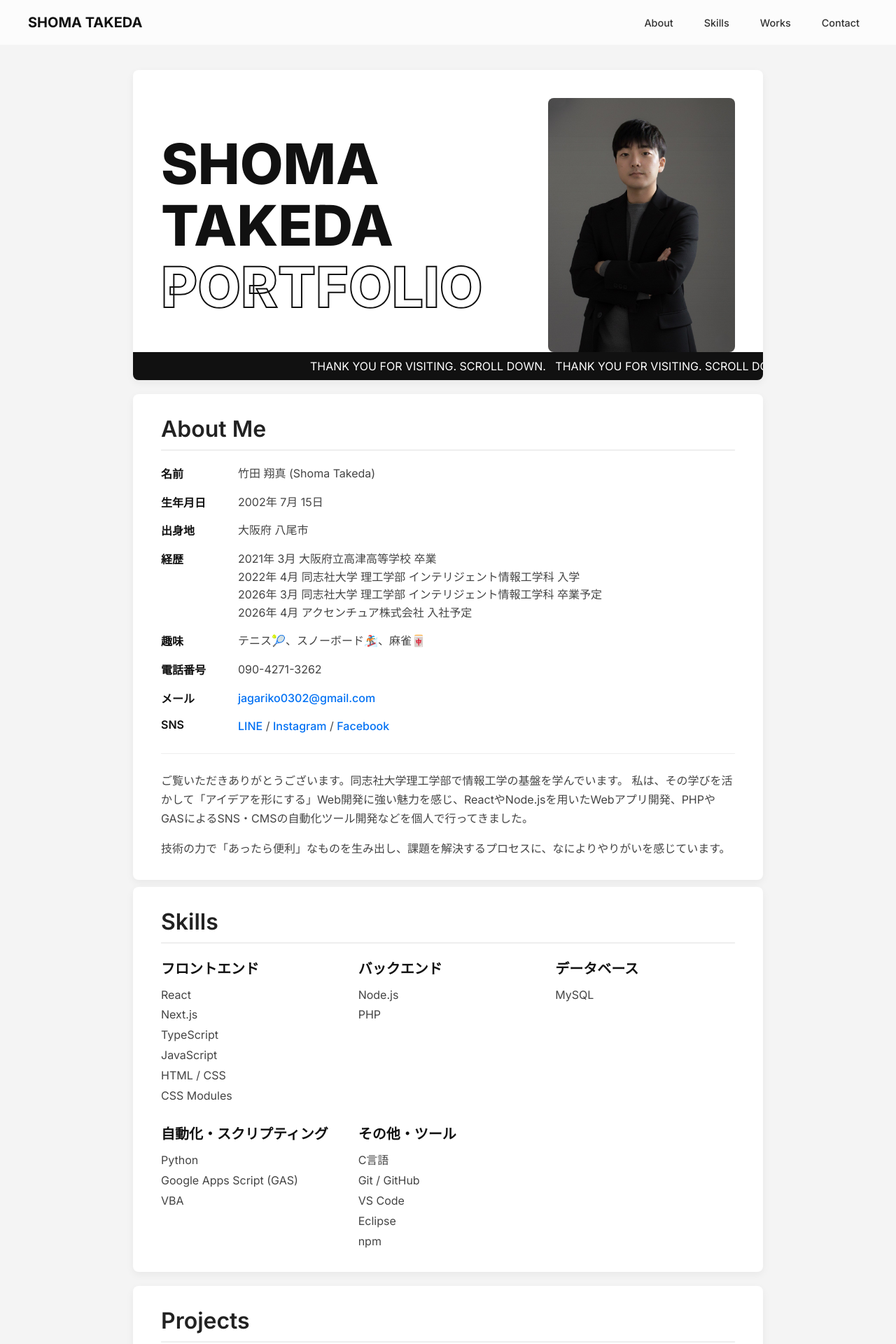
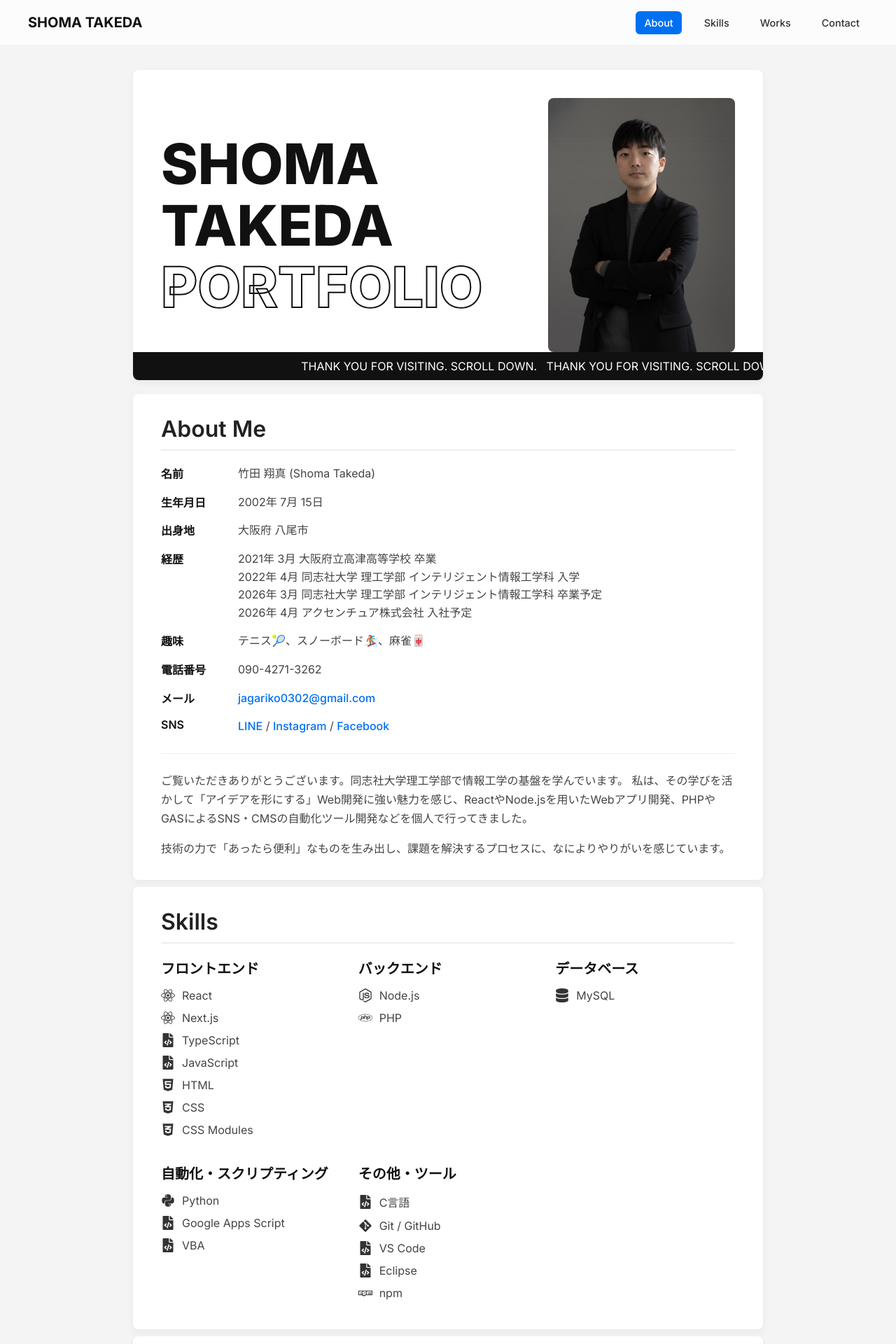
Before and after one commit to shoma715/portfolio-site, a Next.js app: page / in a window 1280 px wide. Shown: the top 1920 px of the page at 70% size. Built offline with nearby package versions, Linux system fonts and the light colour scheme.

Commit message:
UIを向上した

```diff
--- a/app/page.tsx
+++ b/app/page.tsx
@@ -3,15 +3,34 @@ import About from '@/components/About';
 import Skills from '@/components/Skills';
 import Projects from '@/components/Projects';
 import Contact from '@/components/Contact';
+import FadeInWhenVisible from '@/components/FadeInWhenVisible';
 
 export default function Home() {
   return (
     <main>
-      <Hero /> {/* 作成したHeroコンポーネントを配置 */}
-      <About />
-      <Skills />
-      <Projects />
-      <Contact />
+      {/* Heroは最初から見えているのでアニメーション不要 */}
+      <Hero />
+
+      {/* Aboutセクションをアニメーションで囲む */}
+      <FadeInWhenVisible>
+        <About />
+      </FadeInWhenVisible>
+
+      {/* Skillsセクションをアニメーションで囲む */}
+      <FadeInWhenVisible>
+        <Skills />
+      </FadeInWhenVisible>
+
+      {/* Projectsセクションをアニメーションで囲む */}
+      <FadeInWhenVisible>
+        <Projects />
+      </FadeInWhenVisible>
+
+      {/* Contactセクションをアニメーションで囲む */}
+      <FadeInWhenVisible>
+        <Contact />
+      </FadeInWhenVisible>
+
     </main>
   );
 }
--- /dev/null
+++ b/components/FadeInWhenVisible.tsx
@@ -0,0 +1,30 @@
+"use client"; //
+
+import React from 'react';
+import { motion } from 'framer-motion';
+
+//
+// このコンポーネントは、子要素（children）を
+// 画面に表示されたときに「ふわっ」とさせる役割を持ちます
+//
+const FadeInWhenVisible = ({ children }: { children: React.ReactNode }) => {
+  return (
+    <motion.div
+      //
+      initial="hidden" //
+      whileInView="visible" //
+      viewport={{ once: true, amount: 0.2 }} //
+      //
+      transition={{ duration: 0.5 }} //
+      //
+      variants={{
+        hidden: { opacity: 0, y: 30 }, //
+        visible: { opacity: 1, y: 0 }, //
+      }}
+    >
+      {children}
+    </motion.div>
+  );
+};
+
+export default FadeInWhenVisible;
--- a/components/Header.module.css
+++ b/components/Header.module.css
@@ -11,6 +11,7 @@
   backdrop-filter: blur(10px); /* すりガラス効果 */
   z-index: 1000;
   box-sizing: border-box; /* paddingを含めてwidth: 100%にする */
+  transition: background-color 0.3s ease; /* スクロール開始時に背景色が戻るのをスムーズに */
 }
 
 .logo {
@@ -35,9 +36,23 @@
   font-size: 0.9rem;
   padding: 8px 12px;
   border-radius: 6px;
-  transition: background-color 0.2s ease;
+  transition: background-color 0.2s ease, color 0.2s ease;
 }
 
 .navLink:hover {
   background-color: #f0f0f0;
 }
+
+/* --- ここから追加 --- */
+/* アクティブなリンクのスタイル */
+.active {
+  background-color: #0070f3; /* 背景色を青に */
+  color: #ffffff; /* 文字色を白に */
+}
+
+/* ホバー時も色が上書きされるように */
+.active:hover {
+  background-color: #005bb5;
+  color: #ffffff;
+}
+/* --- ここまで追加 --- */
--- a/components/Header.tsx
+++ b/components/Header.tsx
@@ -1,23 +1,79 @@
-import React from 'react';
+"use client";
+
+import React, { useState, useEffect } from 'react';
 import styles from './Header.module.css';
 
+//
+const navLinks = [
+  { id: 'about', name: 'About' },
+  { id: 'skills', name: 'Skills' },
+  { id: 'projects', name: 'Works' },
+  { id: 'contact', name: 'Contact' },
+];
+
 const Header = () => {
+  const [activeId, setActiveId] = useState('');
+
+  useEffect(() => {
+    const observer = new IntersectionObserver(
+      (entries) => {
+        entries.forEach((entry) => {
+          if (entry.isIntersecting) {
+            setActiveId(entry.target.id);
+          }
+        });
+      },
+      //
+      { rootMargin: '-30% 0px -70% 0px' }
+    );
+
+    navLinks.forEach((link) => {
+      const element = document.getElementById(link.id);
+      if (element) {
+        observer.observe(element);
+      }
+    });
+
+    return () => {
+      navLinks.forEach((link) => {
+        const element = document.getElementById(link.id);
+        if (element) {
+          observer.unobserve(element);
+        }
+      });
+    };
+  }, []);
+
   return (
     <header className={styles.header}>
-      {/* 左側のロゴ（お名前） */}
-      <a href="#" className={styles.logo}>
+
+      {/* --- ここを修正しました --- */}
+      <a
+        href="#"
+        className={styles.logo}
+        onClick={() => setActiveId('')} //
+      >
         SHOMA TAKEDA
       </a>
 
-      {/* 右側のナビゲーション */}
       <nav>
         <ul className={styles.navList}>
-          <li><a href="#about" className={styles.navLink}>About</a></li>
-          <li><a href="#skills" className={styles.navLink}>Skills</a></li>
-          <li><a href="#projects" className={styles.navLink}>Works</a></li>
-          <li><a href="#contact" className={styles.navLink}>Contact</a></li>
+          {navLinks.map((link) => (
+            <li key={link.id}>
+              <a
+                href={`#${link.id}`}
+                className={`${styles.navLink} ${
+                  link.id === activeId ? styles.active : '' //
+                }`}
+              >
+                {link.name}
+              </a>
+            </li>
+          ))}
         </ul>
       </nav>
+      {/* --- ここまで修正しました --- */}
+
     </header>
   );
 };
--- a/components/Skills.module.css
+++ b/components/Skills.module.css
@@ -3,7 +3,7 @@
   border-radius: 8px;
   box-shadow: 0 4px 12px rgba(0, 0, 0, 0.05);
   padding: 30px 40px;
-  margin-bottom: 20px;
+  margin-bottom: 10px;
 }
 
 .title {
@@ -16,19 +16,17 @@
   color: #222;
 }
 
-/* スキルカテゴリをグリッド表示にします */
 .grid {
   display: grid;
-  /* PCでは3列、スマホでは自動で1列になります */
   grid-template-columns: repeat(auto-fit, minmax(200px, 1fr));
-  gap: 25px; /* 各カテゴリ間のスペース */
+  gap: 25px;
 }
 
 .categoryTitle {
-  font-size: 1.25rem; /* 20px */
+  font-size: 1.25rem;
   font-weight: 600;
   margin-top: 0;
-  margin-bottom: 10px;
+  margin-bottom: 15px; /* リストとの余白を調整 */
   color: #111;
 }
 
@@ -38,8 +36,20 @@
   margin: 0;
 }
 
+/* --- ここから修正 --- */
 .listItem {
   font-size: 1rem;
-  line-height: 1.8; /* リストの行間を少し広めに */
   color: #444;
+  display: flex; /* アイコンと文字を横並びにする */
+  align-items: center; /* 上下中央揃え */
+  gap: 10px; /* アイコンと文字の間のスペース */
+  margin-bottom: 12px; /* リスト項目間のスペース */
 }
+
+/* アイコン用のスタイル */
+.icon {
+  font-size: 1.25rem; /* 20px */
+  color: #333; /* アイコンの色 */
+  flex-shrink: 0; /* アイコンが縮まないように */
+}
+/* --- ここまで修正 --- */
--- a/components/Skills.tsx
+++ b/components/Skills.tsx
@@ -1,5 +1,21 @@
 import React from 'react';
 import styles from './Skills.module.css';
+
+// react-iconsライブラリから、より安全な Font Awesome (Fa) のアイコンを主にインポートします
+import {
+  FaReact,
+  FaNodeJs,
+  FaJava,
+  FaGitAlt,
+  FaGithub,
+  FaNpm,
+  FaHtml5,
+  FaCss3Alt,
+  FaPhp,
+  FaDatabase,
+  FaPython,
+  FaFileCode //
+} from 'react-icons/fa';
 
 const Skills = () => {
   return (
@@ -12,12 +28,13 @@ const Skills = () => {
         <div>
           <h3 className={styles.categoryTitle}>フロントエンド</h3>
           <ul className={styles.list}>
-            <li className={styles.listItem}>React</li>
-            <li className={styles.listItem}>Next.js</li>
-            <li className={styles.listItem}>TypeScript</li>
-            <li className={styles.listItem}>JavaScript</li>
-            <li className={styles.listItem}>HTML / CSS</li>
-            <li className={styles.listItem}>CSS Modules</li>
+            <li className={styles.listItem}><FaReact className={styles.icon} /> React</li>
+            <li className={styles.listItem}><FaReact className={styles.icon} /> Next.js</li>
+            <li className={styles.listItem}><FaFileCode className={styles.icon} /> TypeScript</li>
+            <li className={styles.listItem}><FaFileCode className={styles.icon} /> JavaScript</li>
+            <li className={styles.listItem}><FaHtml5 className={styles.icon} /> HTML</li>
+            <li className={styles.listItem}><FaCss3Alt className={styles.icon} /> CSS</li>
+            <li className={styles.listItem}><FaCss3Alt className={styles.icon} /> CSS Modules</li>
           </ul>
         </div>
 
@@ -25,8 +42,8 @@ const Skills = () => {
         <div>
           <h3 className={styles.categoryTitle}>バックエンド</h3>
           <ul className={styles.list}>
-            <li className={styles.listItem}>Node.js</li>
-            <li className={styles.listItem}>PHP</li>
+            <li className={styles.listItem}><FaNodeJs className={styles.icon} /> Node.js</li>
+            <li className={styles.listItem}><FaPhp className={styles.icon} /> PHP</li>
           </ul>
         </div>
 
@@ -34,7 +51,7 @@ const Skills = () => {
         <div>
           <h3 className={styles.categoryTitle}>データベース</h3>
           <ul className={styles.list}>
-            <li className={styles.listItem}>MySQL</li>
+            <li className={styles.listItem}><FaDatabase className={styles.icon} /> MySQL</li>
           </ul>
         </div>
 
@@ -42,21 +59,22 @@ const Skills = () => {
         <div>
           <h3 className={styles.categoryTitle}>自動化・スクリプティング</h3>
           <ul className={styles.list}>
-            <li className={styles.listItem}>Python</li>
-            <li className={styles.listItem}>Google Apps Script (GAS)</li>
-            <li className={styles.listItem}>VBA</li>
+            <li className={styles.listItem}><FaPython className={styles.icon} /> Python</li>
+            <li className={styles.listItem}><FaFileCode className={styles.icon} /> Google Apps Script</li>
+            <li className={styles.listItem}><FaFileCode className={styles.icon} /> VBA</li>
           </ul>
         </div>
+
 
         {/* その他・ツール */}
         <div>
           <h3 className={styles.categoryTitle}>その他・ツール</h3>
           <ul className={styles.list}>
-            <li className={styles.listItem}>C言語</li>
-            <li className={styles.listItem}>Git / GitHub</li>
-            <li className={styles.listItem}>VS Code</li>
-            <li className={styles.listItem}>Eclipse</li>
-            <li className={styles.listItem}>npm</li>
+            <li className={styles.listItem}><FaFileCode className={styles.icon} /> C言語</li>
+            <li className={styles.listItem}><FaGitAlt className={styles.icon} /> Git / GitHub</li>
+            <li className={styles.listItem}><FaFileCode className={styles.icon} /> VS Code</li>
+            <li className={styles.listItem}><FaFileCode className={styles.icon} /> Eclipse</li>
+            <li className={styles.listItem}><FaNpm className={styles.icon} /> npm</li>
           </ul>
         </div>
 
--- a/package.json
+++ b/package.json
@@ -10,9 +10,11 @@
   },
   "dependencies": {
     "@formspree/react": "^3.0.0",
+    "framer-motion": "^12.23.24",
     "next": "16.0.1",
     "react": "19.2.0",
-    "react-dom": "19.2.0"
+    "react-dom": "19.2.0",
+    "react-icons": "^5.5.0"
   },
   "devDependencies": {
     "@types/node": "^20",
```
Also changed, not shown: 1 other file (tests, documents, lock files or other folders).
